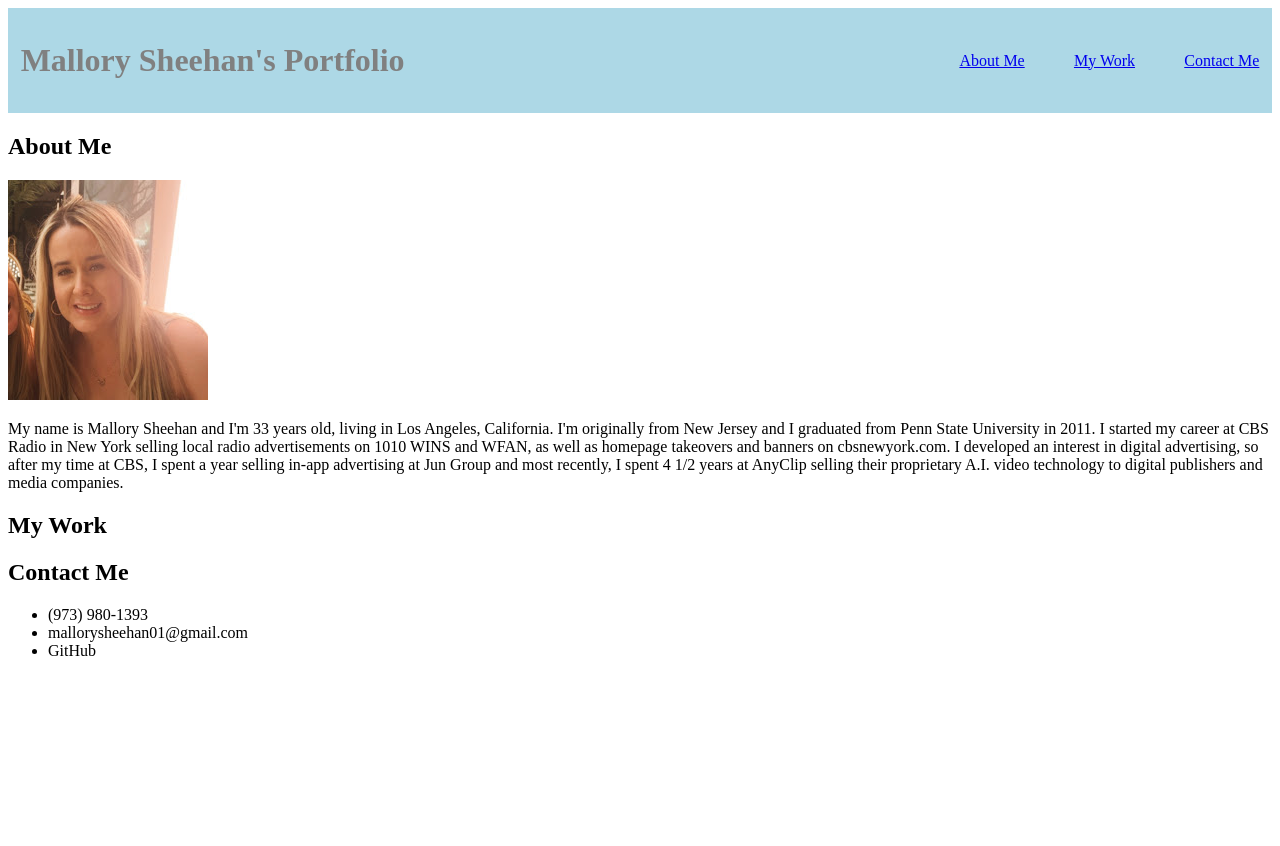
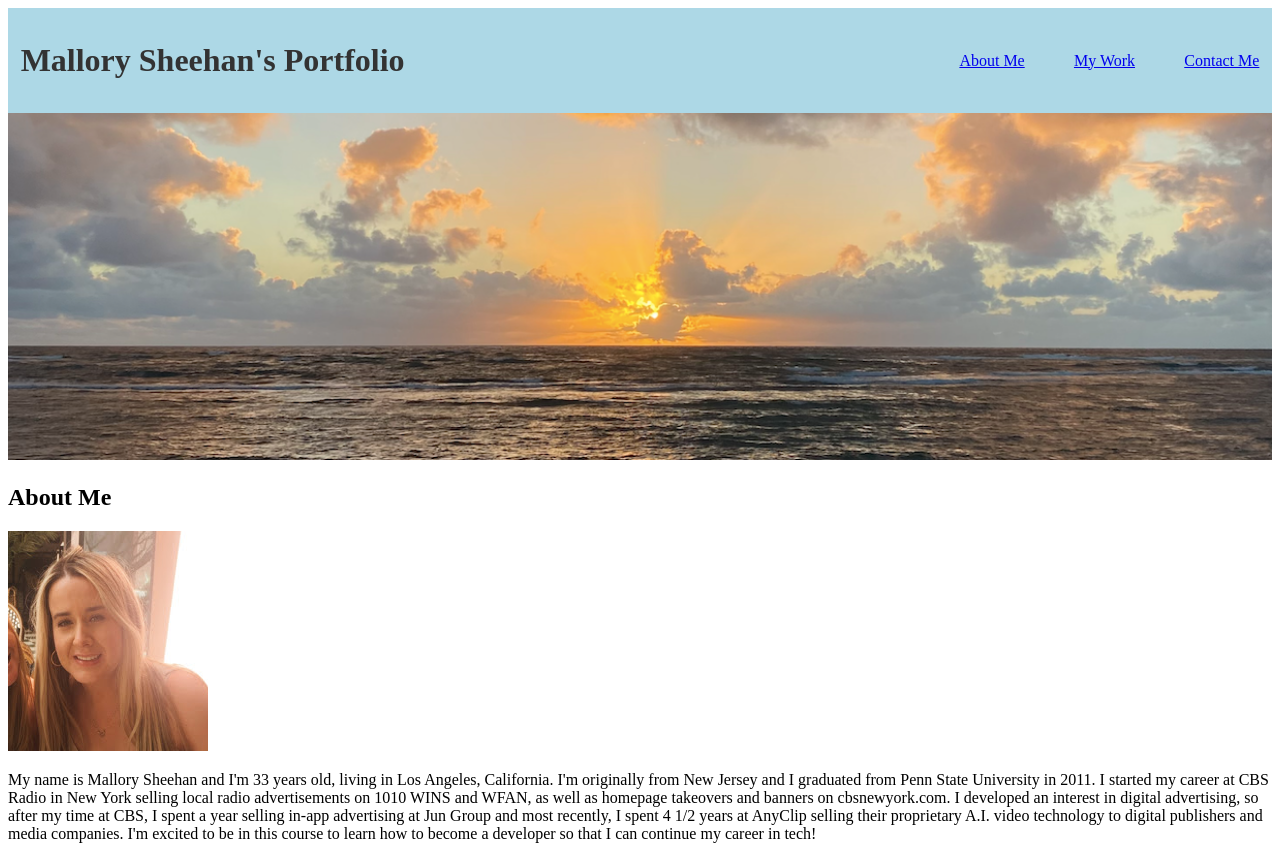
Before and after one commit to mals1230/mallory-sheehan-portfolio, a plain HTML site: page index.html in a window 1280 px wide. Shown: the top 846 px of the page. Before the commit the page ends 800 px from the top, so only its background shows below. Drawn offline with Linux system fonts and the light colour scheme.

Commit message:
added photos and alt captions

```diff
--- a/assets/style.css
+++ b/assets/style.css
@@ -7,7 +7,7 @@
 :root {
  --blue: lightblue;
  --white: white;
- --gray: gray;
+ --gray: rgb(51, 51, 51);
 }
 
 .header {
@@ -28,7 +28,11 @@
     font-size: 12pt;
 }
 
-.header.about-me {
+.hawaii-sunset {
+    width: 100%
+}
+
+.about.me.body {
     display: flex;
     flex-wrap: wrap;
     justify-content: space-between;
@@ -38,6 +42,9 @@
 
 
 
+
+
+
 footer {
     background: var(--blue);
 }
--- a/index.html
+++ b/index.html
@@ -24,22 +24,25 @@
   </header>
 
  <main>
+    <img src="./assets/sunset.png" class="hawaii-sunset" alt="hawaii sunset">
     <section class="about-me" id="about me">
         <h2 class="header-about-me">About Me</h2>
-           <img src="./assets/mal.png" alt="Photo of Mallory Sheehan">
-           <p>My name is Mallory Sheehan and I'm 33 years old, living in Los Angeles, California. I'm originally from New Jersey and I graduated from Penn State University in 2011. I started my career at CBS Radio in New York selling local radio advertisements on 1010 WINS and WFAN, as well as homepage takeovers and banners on cbsnewyork.com. I developed an interest in digital advertising, so after my time at CBS, I spent a year selling in-app advertising at Jun Group and most recently, I spent 4 1/2 years at AnyClip selling their proprietary A.I. video technology to digital publishers and media companies.
-        </p>
+            <section class="about-me-body">
+            <img src="./assets/mal.png" alt="Photo of Mallory Sheehan">
+            <p>My name is Mallory Sheehan and I'm 33 years old, living in Los Angeles, California. I'm originally from New Jersey and I graduated from Penn State University in 2011. I started my career at CBS Radio in New York selling local radio advertisements on 1010 WINS and WFAN, as well as homepage takeovers and banners on cbsnewyork.com. I developed an interest in digital advertising, so after my time at CBS, I spent a year selling in-app advertising at Jun Group and most recently, I spent 4 1/2 years at AnyClip selling their proprietary A.I. video technology to digital publishers and media companies. I'm excited to be in this course to learn how to become a developer so that I can continue my career in tech! </p>
+            </section>
     </section>
 
     <section class="my-work" id="my work">
         <h2>My Work</h2>
+        <img src="./assets/horizeon-refactor.png" alt = "Screenshot of completed Horiseon-Refactor challenge">
     </section>
 
     <section class="contact-me" id="contact me">
         <h2>Contact Me</h2>
         <ul>
             <li>(973) 980-1393</li>
-            <li>mallorysheehan01@gmail.com</li>
+            <li>"mailto:mallorysheehan01@gmail.com</li>
             <li>GitHub</li>
         </ul>
     </section>
```
Also changed, not shown: assets/horizeon-refactor.png (added), assets/sunset.png (added).
